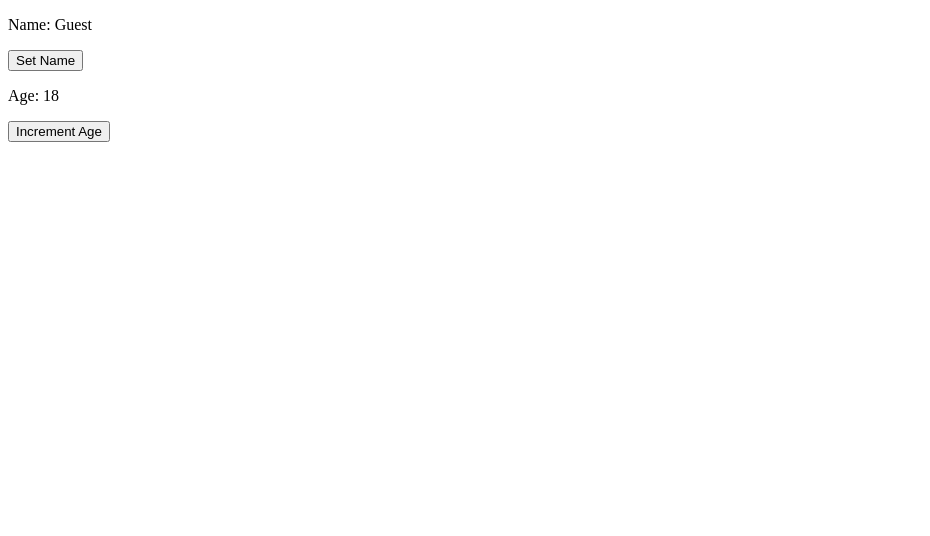
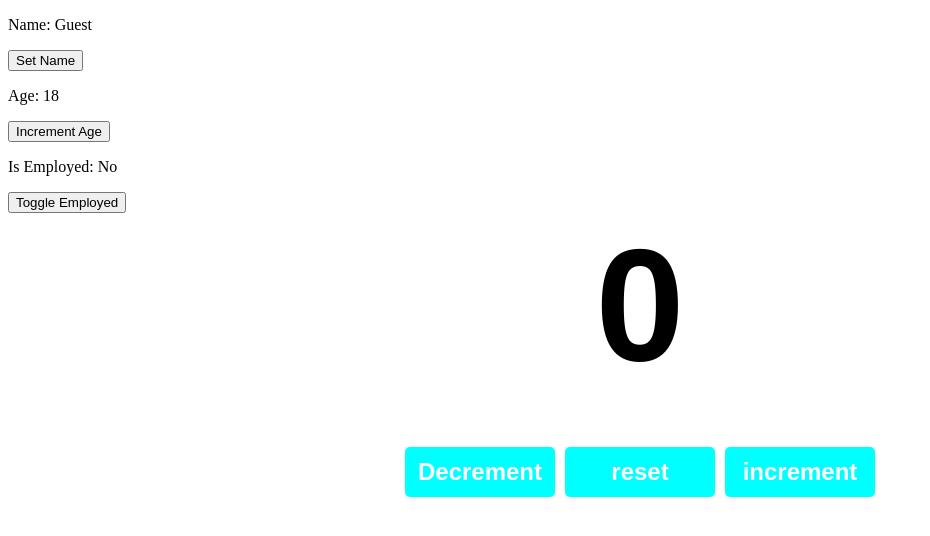
Before and after one commit to CrowZF01/LearnBasic_React, a React (Vite) app: page / in a window 1280 px wide. Shown: the top 536 px of the page, without its empty margins (0-930 px from the left). Built offline with nearby package versions, Linux system fonts and the light colour scheme.

Commit message:
Counter with state

```diff
--- a/src/App.jsx
+++ b/src/App.jsx
@@ -1,8 +1,13 @@
 import MyComponent from "./MyComponent";
+import Counter from "./Counter"
 
 function App() {
   return (
-    <MyComponent />
+    <>
+      <MyComponent />
+      <Counter />
+    </>
+
   )
 }
 
--- /dev/null
+++ b/src/Counter.jsx
@@ -0,0 +1,30 @@
+import { useState } from "react";
+
+function Counter() {
+
+    const [count, setCount] = useState(0);
+
+    const increment = () => {
+        setCount(count + 1);
+    }
+
+    const decrement = () => {
+        setCount(count - 1);
+    }
+
+    const reset = () => {
+        setCount(0);
+    }
+
+    return (
+        <div className="counter-container">
+            <p className="count-display">{count}</p>
+            <button className="counter-button" onClick={decrement}>Decrement</button>
+            <button className="counter-button" onClick={reset}>reset</button>
+            <button className="counter-button" onClick={increment}>increment</button>
+        </div>
+    )
+
+}
+
+export default Counter
--- a/src/MyComponent.jsx
+++ b/src/MyComponent.jsx
@@ -5,6 +5,7 @@ function MyComponent() {
 
     const [name, setName] = useState("Guest");
     const [age, setAge] = useState(18);
+    const [isEmployed, setIsEmployed] = useState(false);
 
     const updateName = () => {
         setName("Spongebob");
@@ -14,12 +15,18 @@ function MyComponent() {
         setAge(age + 1);
     }
 
+    const toggleEmployed = () => {
+        setIsEmployed(!isEmployed);
+    }
+
     return (
         <div>
             <p>Name: {name}</p>
             <button onClick={updateName}>Set Name</button>
             <p>Age: {age}</p>
             <button onClick={incrementAge}>Increment Age</button>
+            <p>Is Employed: {isEmployed ? "Yes" : "No"}</p>
+            <button onClick={toggleEmployed}>Toggle Employed</button>
         </div>
     )
 
--- a/src/index.css
+++ b/src/index.css
@@ -81,3 +81,32 @@
   color: gray;
   cursor: pointer;
 }
+
+.counter-container {
+  text-align: center;
+  font-family: Arial, Helvetica, sans-serif;
+}
+
+.count-display {
+  font-size: 10em;
+  font-weight: bold;
+  margin-top: 0;
+  margin-bottom: 50px;
+}
+
+.counter-button {
+  width: 150px;
+  height: 50px;
+  font-size: 1.5em;
+  font-weight: bold;
+  margin: 0px 5px;
+  background-color: aqua;
+  color: white;
+  border: none;
+  border-radius: 5px;
+  cursor: pointer;
+}
+
+.counter-button:hover {
+  background-color: green;
+}
```
